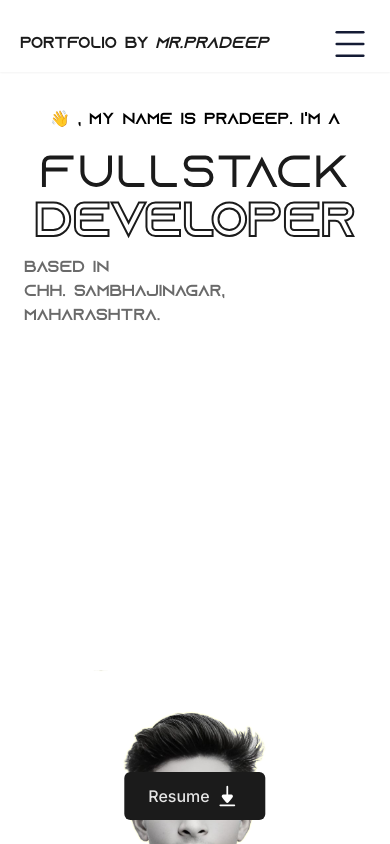
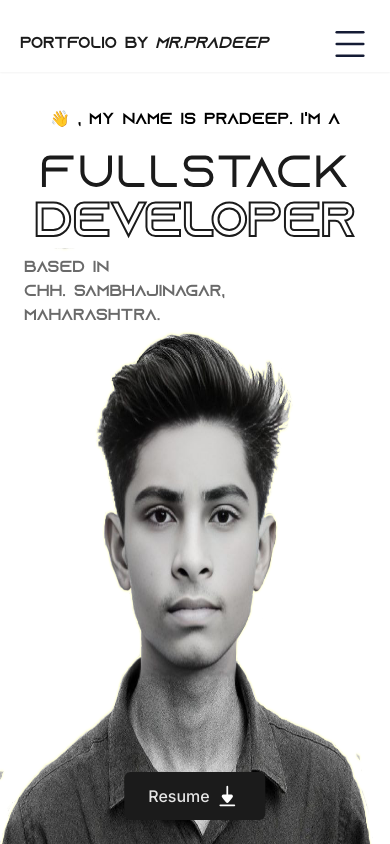
Before and after one commit to Pradeep-Borude/Portfolio, a Next.js app: page / in a window 390 px wide. Shown: the top 844 px of the page. Built offline with nearby package versions, Linux system fonts and the light colour scheme.

Commit message:
completed

```diff
--- a/app/page.js
+++ b/app/page.js
@@ -165,7 +165,8 @@ export default function Home() {
   <Image
     ref={imageRef}
     className="image z-0 opacity-0 select-none
-               h-[50vh] sm:h-[70vh] lg:h-[90vh]
+               relative sm:absolute
+               h-screen sm:h-[70vh] lg:h-[90vh]
                w-auto"
     src="/images/myimage.png"
     alt="moving-image"
@@ -173,6 +174,7 @@ export default function Home() {
     height={1200}
   />
 </div>
+
 
 
 
```
Also changed, not shown: 1 other file (tests, documents, lock files or other folders).
